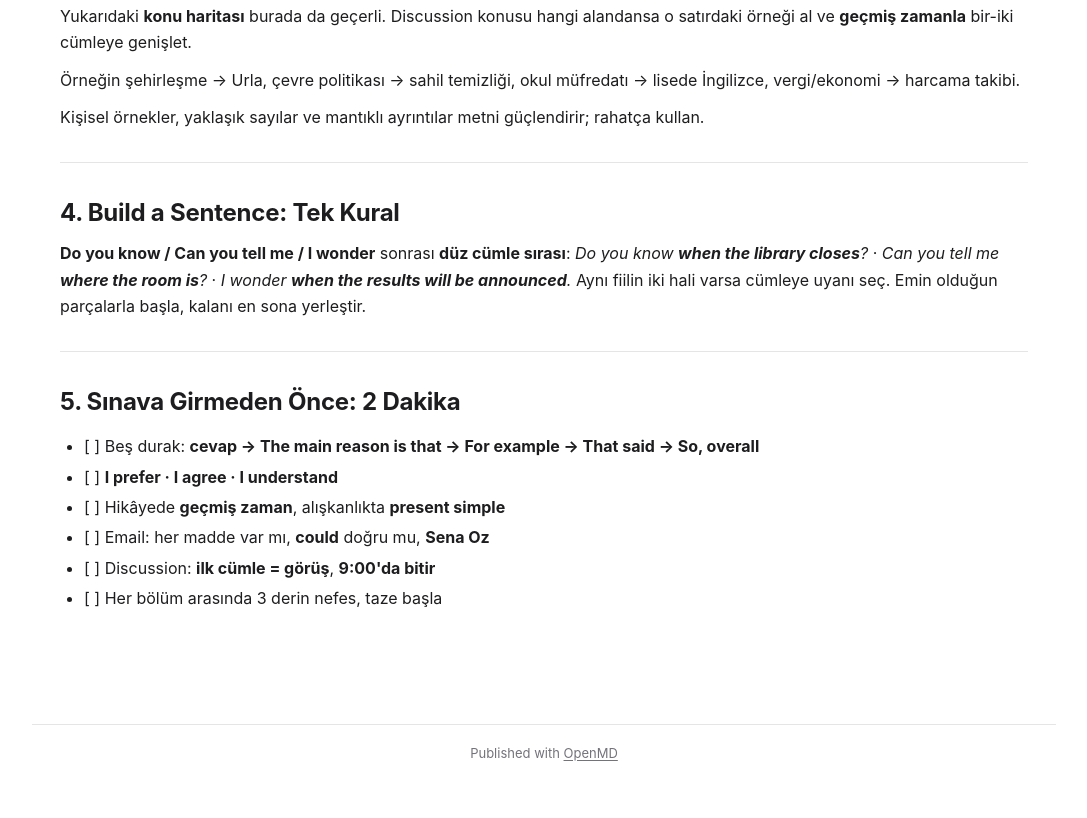
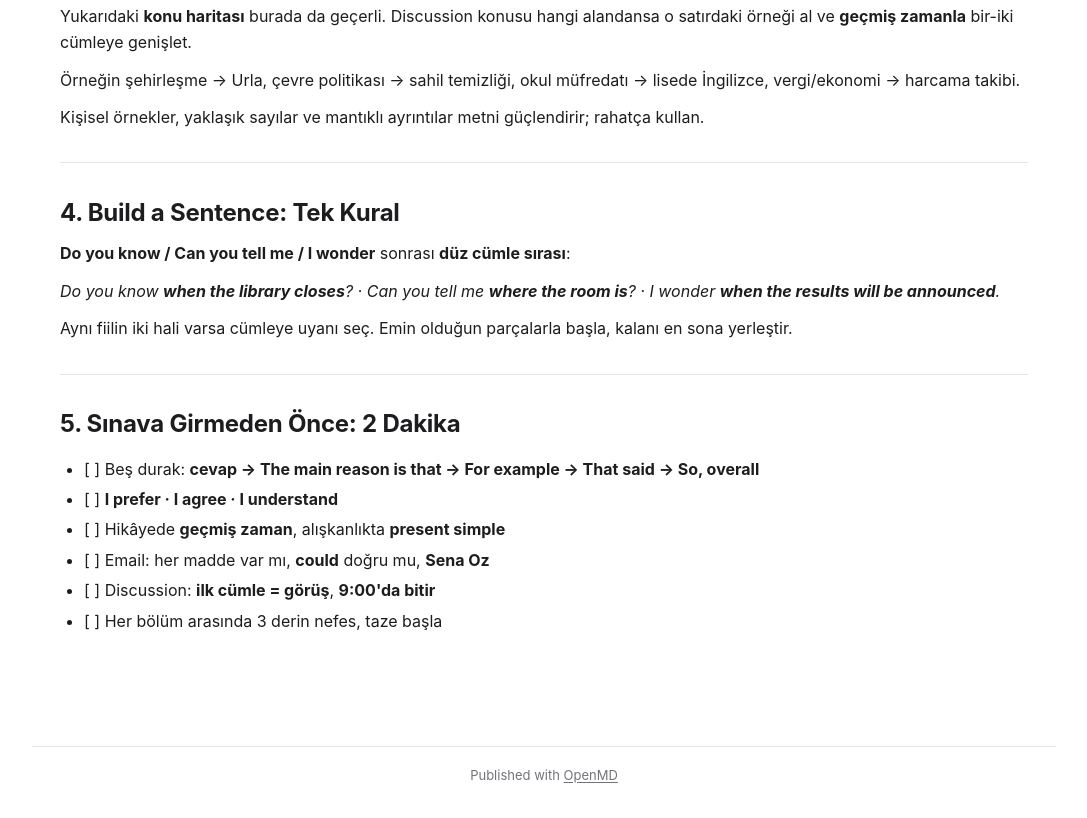
Before and after one commit to senaoz/md-viewer-pages, a plain HTML site: page 61778bcb0654f19c31f3baf54f088d54.html in a window 1280 px wide. Shown: the part 7269-8087 px from the top of the page, without its empty margins (96-1183 px from the left). Before the commit the page ends 8065 px from the top, so only its background shows below. Drawn offline with Linux system fonts and the light colour scheme.

Commit message:
Update pages

```diff
--- a/61778bcb0654f19c31f3baf54f088d54.html
+++ b/61778bcb0654f19c31f3baf54f088d54.html
@@ -4,7 +4,7 @@
 <meta charset="utf-8">
 <meta name="viewport" content="width=device-width, initial-scale=1">
 <title>toefl-son-2-saat</title>
-<meta name="md-viewer-publish" content="a82f63962677ed57b802b9208fb80199">
+<meta name="md-viewer-publish" content="4b780edc58c19b253df187925e9cda54">
 <script>try {
   const t = localStorage.getItem("md-viewer-theme");
   if (t === "light" || t === "dark") document.documentElement.dataset.theme = t;
@@ -553,7 +553,9 @@ img { max-width: 100%; border-radius: 6px; }
 <p>Kişisel örnekler, yaklaşık sayılar ve mantıklı ayrıntılar metni güçlendirir; rahatça kullan.</p>
 <hr>
 <h2 id="4-build-a-sentence-tek-kural">4. Build a Sentence: Tek Kural</h2>
-<p><strong>Do you know / Can you tell me / I wonder</strong> sonrası <strong>düz cümle sırası</strong>: <em>Do you know <strong>when the library closes</strong>?</em> · <em>Can you tell me <strong>where the room is</strong>?</em> · <em>I wonder <strong>when the results will be announced</strong>.</em> Aynı fiilin iki hali varsa cümleye uyanı seç. Emin olduğun parçalarla başla, kalanı en sona yerleştir.</p>
+<p><strong>Do you know / Can you tell me / I wonder</strong> sonrası <strong>düz cümle sırası</strong>:</p>
+<p><em>Do you know <strong>when the library closes</strong>?</em> · <em>Can you tell me <strong>where the room is</strong>?</em> · <em>I wonder <strong>when the results will be announced</strong>.</em></p>
+<p>Aynı fiilin iki hali varsa cümleye uyanı seç. Emin olduğun parçalarla başla, kalanı en sona yerleştir.</p>
 <hr>
 <h2 id="5-sınava-girmeden-önce-2-dakika">5. Sınava Girmeden Önce: 2 Dakika</h2>
 <ul>
```
